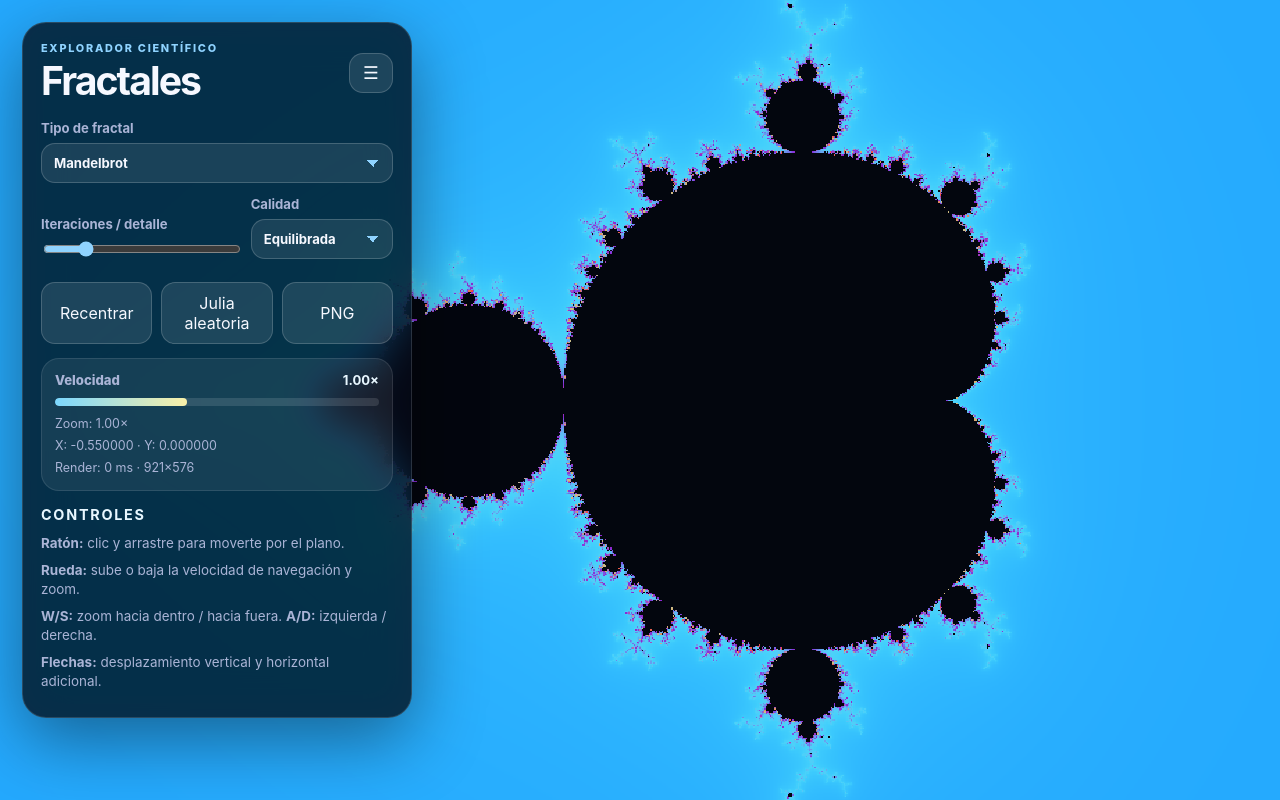
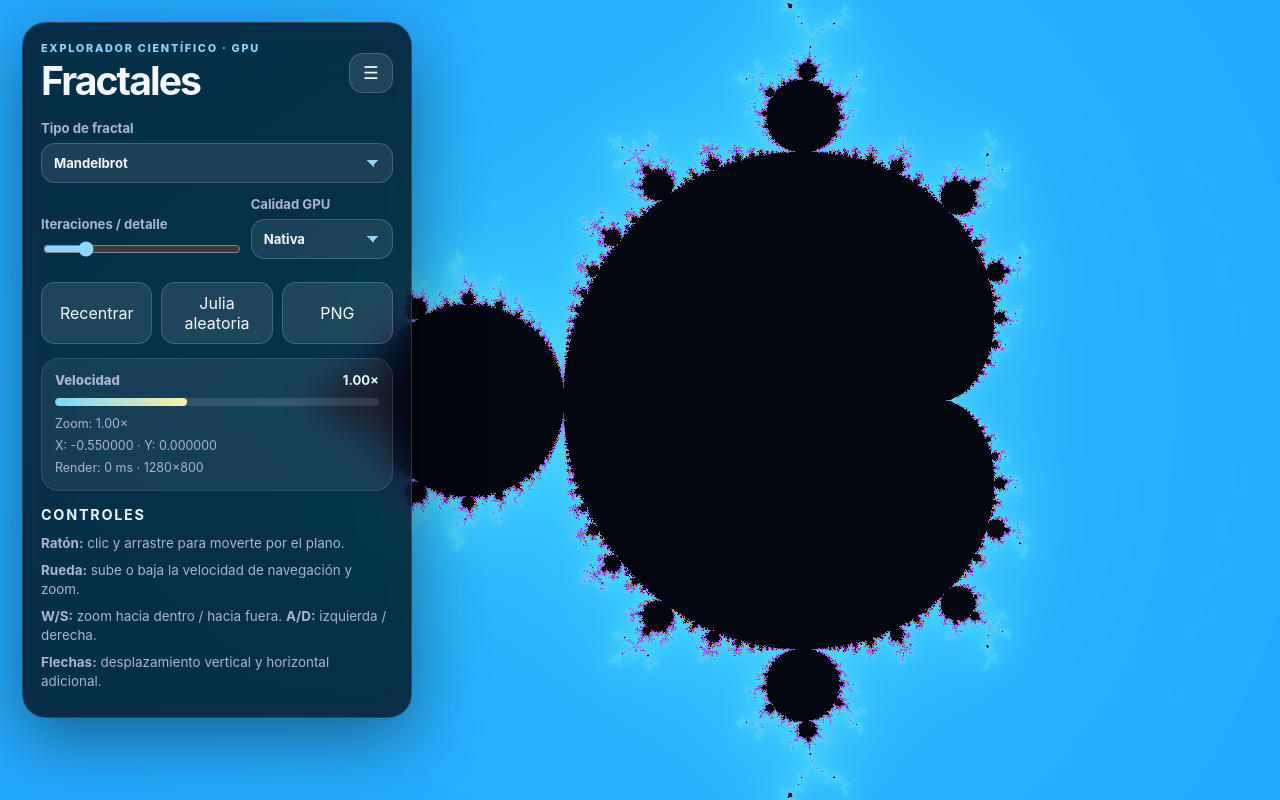
Before and after one commit to AlejandroPico/Fractales, a plain HTML site: page index.html in a window 1280 px wide. Drawn offline with Linux system fonts and the light colour scheme.

Commit message:
feat: prepara interfaz para motor WebGL

```diff
--- a/index.html
+++ b/index.html
@@ -3,18 +3,19 @@
 <head>
   <meta charset="utf-8" />
   <meta name="viewport" content="width=device-width, initial-scale=1" />
-  <title>Fractales · Explorador interactivo</title>
-  <meta name="description" content="Explorador interactivo de fractales en pantalla completa con navegación por teclado, ratón y control de velocidad." />
+  <title>Fractales · Explorador WebGL</title>
+  <meta name="description" content="Explorador interactivo de fractales con motor WebGL2, navegación por teclado, ratón y control de velocidad." />
+  <link rel="icon" type="image/svg+xml" href="favicon.svg" />
   <link rel="stylesheet" href="styles.css" />
 </head>
 <body>
-  <canvas id="fractalCanvas" aria-label="Lienzo interactivo de fractales"></canvas>
+  <canvas id="fractalCanvas" aria-label="Lienzo interactivo de fractales renderizado con WebGL2"></canvas>
 
   <main class="app-shell" aria-label="Controles del explorador de fractales">
     <section class="panel panel-main">
       <header class="brand">
         <div>
-          <p class="eyebrow">Explorador científico</p>
+          <p class="eyebrow">Explorador científico · GPU</p>
           <h1>Fractales</h1>
         </div>
         <button id="togglePanel" class="icon-button" type="button" aria-label="Ocultar o mostrar panel de controles">☰</button>
@@ -41,14 +42,14 @@
       <div class="grid-two">
         <label class="field">
           <span>Iteraciones / detalle</span>
-          <input id="iterations" type="range" min="30" max="800" value="180" step="10" />
+          <input id="iterations" type="range" min="30" max="800" value="260" step="10" />
         </label>
         <label class="field">
-          <span>Calidad</span>
+          <span>Calidad GPU</span>
           <select id="quality">
-            <option value="0.5">Rápida</option>
-            <option value="0.72" selected>Equilibrada</option>
-            <option value="1">Alta</option>
+            <option value="0.75">Rendimiento</option>
+            <option value="1" selected>Nativa</option>
+            <option value="1.35">Suprema</option>
           </select>
         </label>
       </div>
@@ -68,7 +69,7 @@
         <div class="metrics">
           <span id="zoomValue">Zoom: 1.00×</span>
           <span id="positionValue">X: 0 · Y: 0</span>
-          <span id="renderValue">Render: —</span>
+          <span id="renderValue">GPU WebGL2 · —</span>
         </div>
       </article>
 
```
